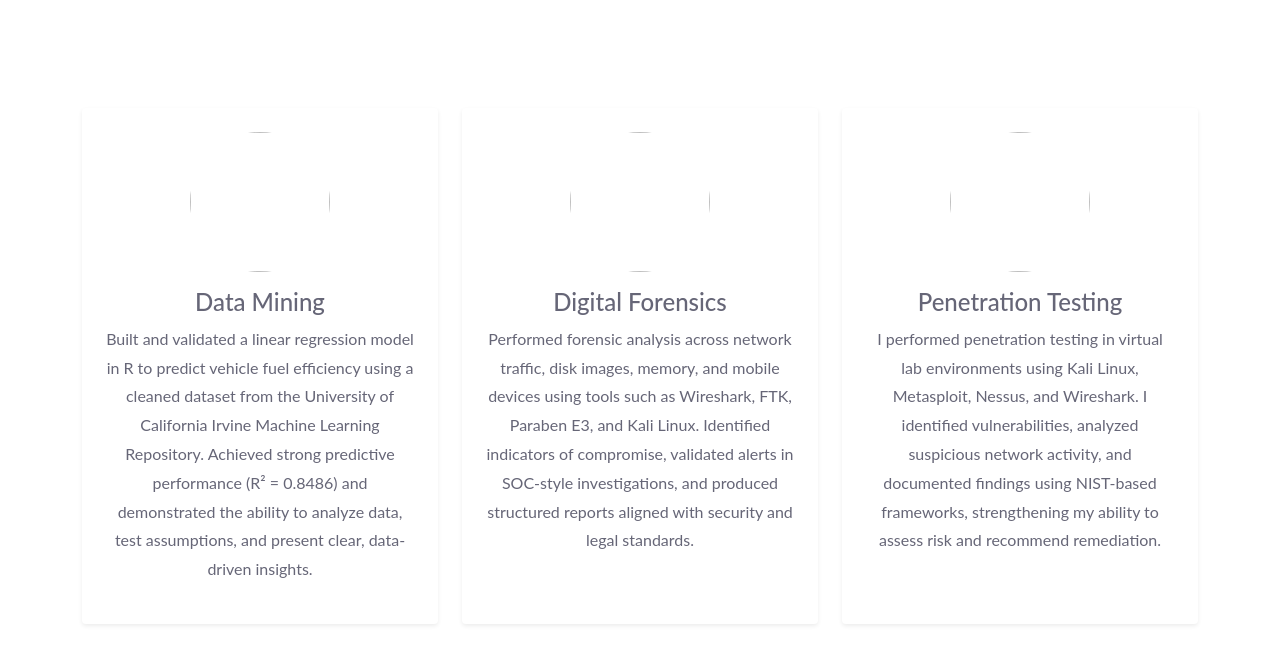
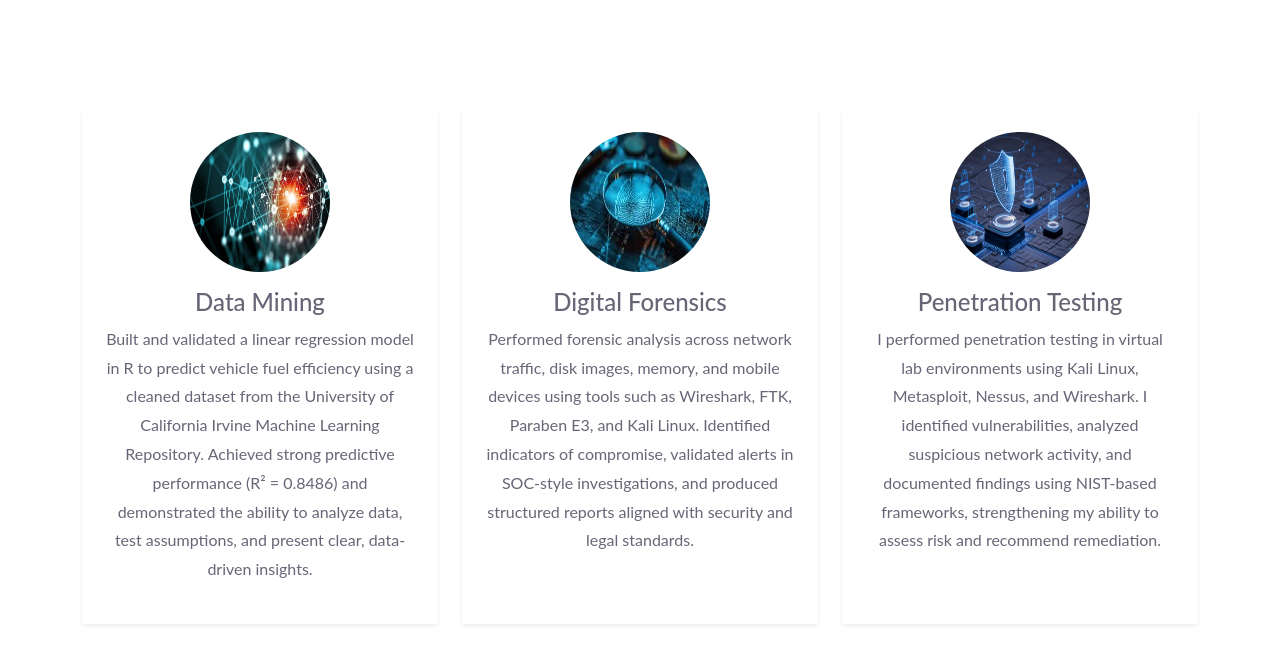
Before and after one commit to amays2002/resume-portfolio, a website: page views/index.html in a window 1280 px wide. Shown: the part 740-1405 px from the top of the page. Drawn offline with nearby package versions, Linux system fonts and the light colour scheme; files whose address does not match are found by name.

Commit message:
Change image paths to 'Public' directory
Updated image paths to use the 'Public' directory.

```diff
--- a/views/index.html
+++ b/views/index.html
@@ -23,9 +23,6 @@
               <li class="nav-item">
                 <a class="nav-link" aria-current="page" href="#project">Projects</a>
               </li>
-              <!-- <li class="nav-item">
-                <a class="nav-link p-2" href="/views/sql.html">SQLi <span class="sr-only"></span></a>
-              </li> -->
               <li class="nav-item">
                 <a class="nav-link" href="#about">About</a>
               </li>
@@ -47,7 +44,7 @@
       <section class="d-flex justify-content-center align-items-center vh-100">
   <div class="text-center">
     <img class="rounded-circle profile-pic mb-4"
-         src="/profile.jpg"
+         src="/Public/profile.jpg"
          alt="photo">
 
     <h1>Alonzo Mays</h1>
@@ -63,7 +60,7 @@
             <div class="col-md-4">
                 <div class="card shadow-sm border-0 h-100 text-center p-4">
                     <img class="rounded-circle mx-auto"
-                        src="/datamining.jpg"
+                        src="/Public/datamining.jpg"
                         width="140" height="140">
                     <h4 class="mt-3">Data Mining</h4>
                     <p>
@@ -76,7 +73,7 @@
       <div class="col-md-4">
         <div class="card shadow-sm border-0 h-100 text-center p-4">
           <img class="rounded-circle mx-auto"
-               src="/forensics.jfif"
+               src="/Public/forensics.jfif"
                width="140" height="140">
           <h4 class="mt-3">Digital Forensics</h4>
           <p>
@@ -89,7 +86,7 @@
       <div class="col-md-4">
         <div class="card shadow-sm border-0 h-100 text-center p-4">
           <img class="rounded-circle mx-auto"
-               src="/pentest.jpg"
+               src="/Public/pentest.jpg"
                width="140" height="140">
           <h4 class="mt-3">Penetration Testing</h4>
           <p>
@@ -116,7 +113,7 @@
 
       <!-- IMAGE -->
             <div class="col-lg-6">
-                <img src="/profilepic.jpg"
+                <img src="/Public/profilepic.jpg"
                     class="img-fluid rounded shadow"
                     style="max-width: 350px;"
                     alt="About Image">
@@ -192,4 +189,5 @@ document.querySelectorAll('a.nav-link').forEach(anchor => {
     &copy; 2019<script>new Date().getFullYear()>2019&&document.write("-"+new Date().getFullYear());</script>, Alonzo Mays
 
   </footer>
+
 </html>
```
